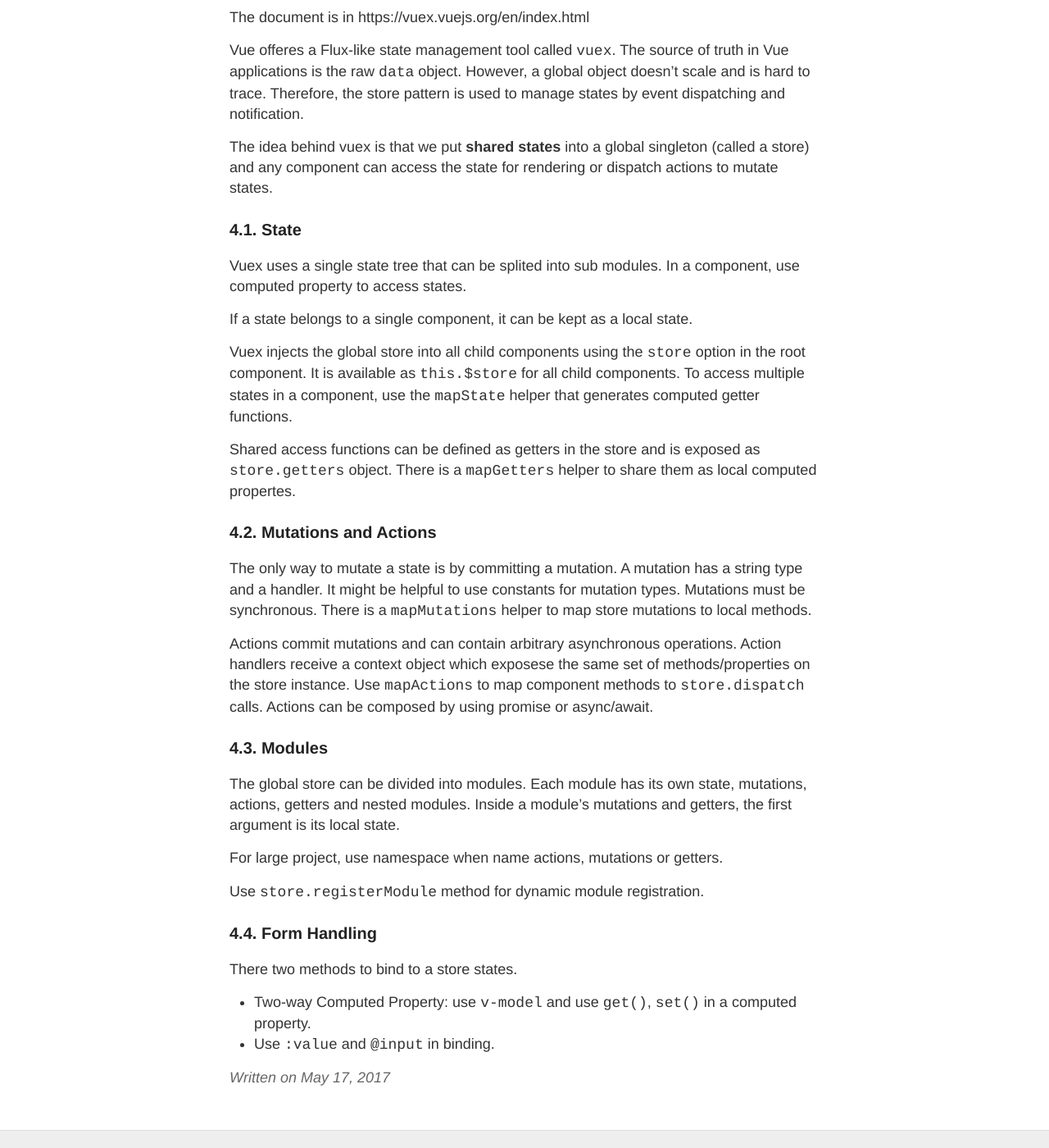
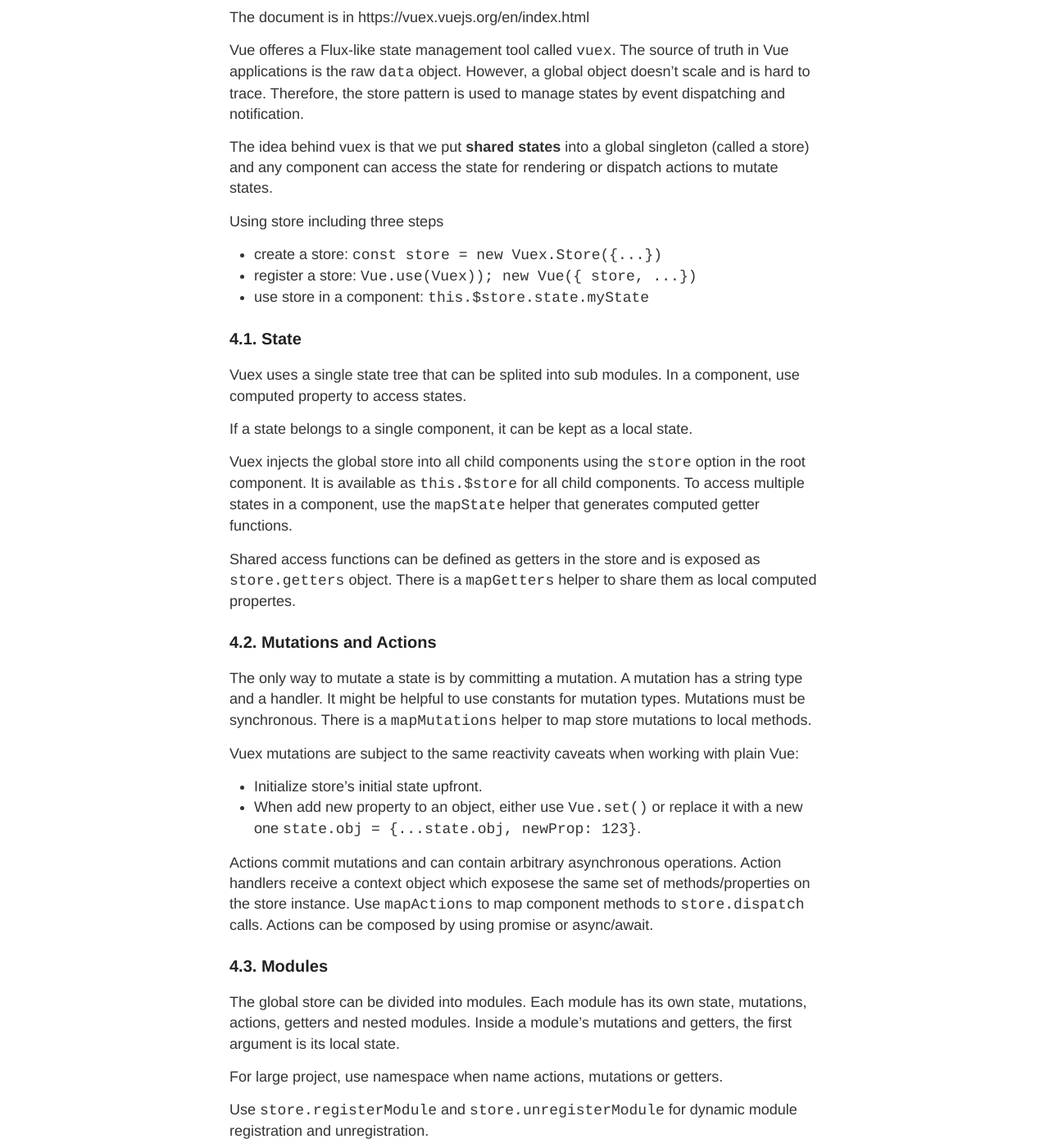
Before and after one commit to YingLiu4203/old-dev-blog, a Jekyll site: the page built from _posts/2017-05-17-Vue-Route-and-Vuex.md, in a window 1280 px wide and 1400 px high, scrolled down 3599 px. Shown: the whole window at 82% size. Built offline with Jekyll 4.4.1, drawn with Linux system fonts in a browser that asks for light colours; comment, search, counter and statistics services are not loaded; some of the changed text lies outside the part shown.

Commit message:
update with new understanding

```diff
--- a/_posts/2017-05-17-Vue-Route-and-Vuex.md
+++ b/_posts/2017-05-17-Vue-Route-and-Vuex.md
@@ -1,6 +1,6 @@
 ---
 layout: post
-title: Vue and Vuex
+title: Vue, Vue-Router and Vuex
 categories:
 - Development
 tags:
@@ -102,6 +102,11 @@ Vue offeres a Flux-like state management tool called `vuex`. The source of truth
 
 The idea behind vuex is that we put **shared states**  into a global singleton (called a store) and any component can access the state for rendering or dispatch actions to mutate states.
 
+Using store including three steps
+* create a store: `const store = new Vuex.Store({...})`
+* register a store: `Vue.use(Vuex)); new Vue({ store, ...})`
+* use store in a component: `this.$store.state.myState`
+
 ### 4.1. State
 Vuex uses a single state tree that can be splited into sub modules. In a component, use computed property to access states.
 
@@ -114,6 +119,10 @@ Shared access functions can be defined as getters in the store and is exposed as
 ### 4.2. Mutations and Actions
 The only way to mutate a state is by committing a mutation. A mutation has a string type and a handler. It might be helpful to use constants for mutation types. Mutations must be synchronous. There is a `mapMutations` helper to map store mutations to local methods.
 
+Vuex mutations are subject to the same reactivity caveats when working with plain Vue:
+* Initialize store's initial state upfront.
+* When add new property to an object, either use `Vue.set()` or replace it with a new one `state.obj = {...state.obj, newProp: 123}`.
+
 Actions commit mutations and can contain arbitrary asynchronous operations. Action handlers receive a context object which exposese the same set of methods/properties on the store instance. Use `mapActions` to map component methods to `store.dispatch` calls. Actions can be composed by using promise or async/await.
 
 ### 4.3. Modules
@@ -121,10 +130,9 @@ The global store can be divided into modules. Each module has its own state, mut
 
 For large project, use namespace when name actions, mutations or getters.
 
-Use `store.registerModule` method for dynamic module registration.
+Use `store.registerModule` and `store.unregisterModule` for dynamic module registration and unregistration.
 
 ### 4.4. Form Handling
 There two methods to bind to a store states.
-
 * Two-way Computed Property: use `v-model` and use `get()`, `set()` in a computed property.
 * Use `:value` and `@input` in binding.
```
